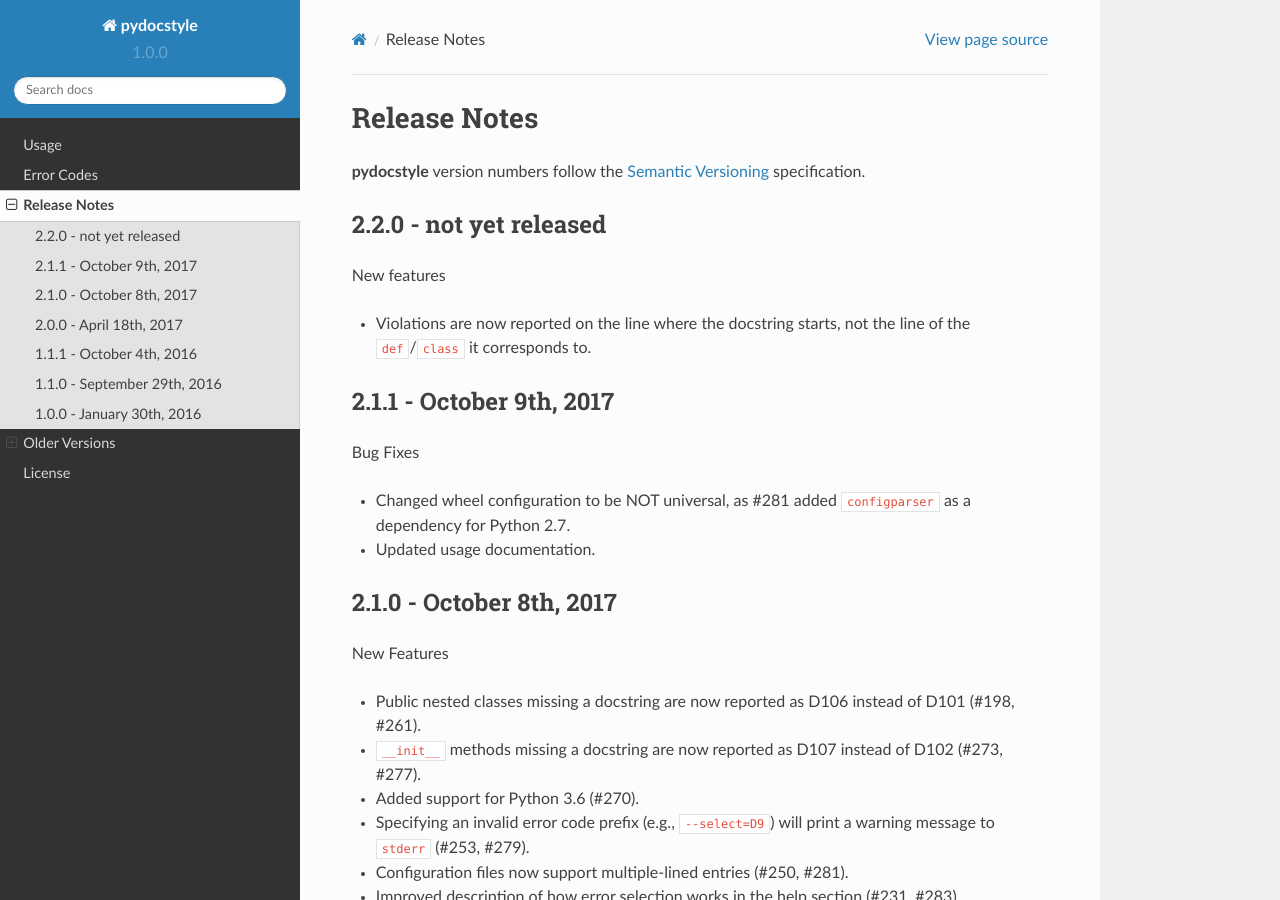
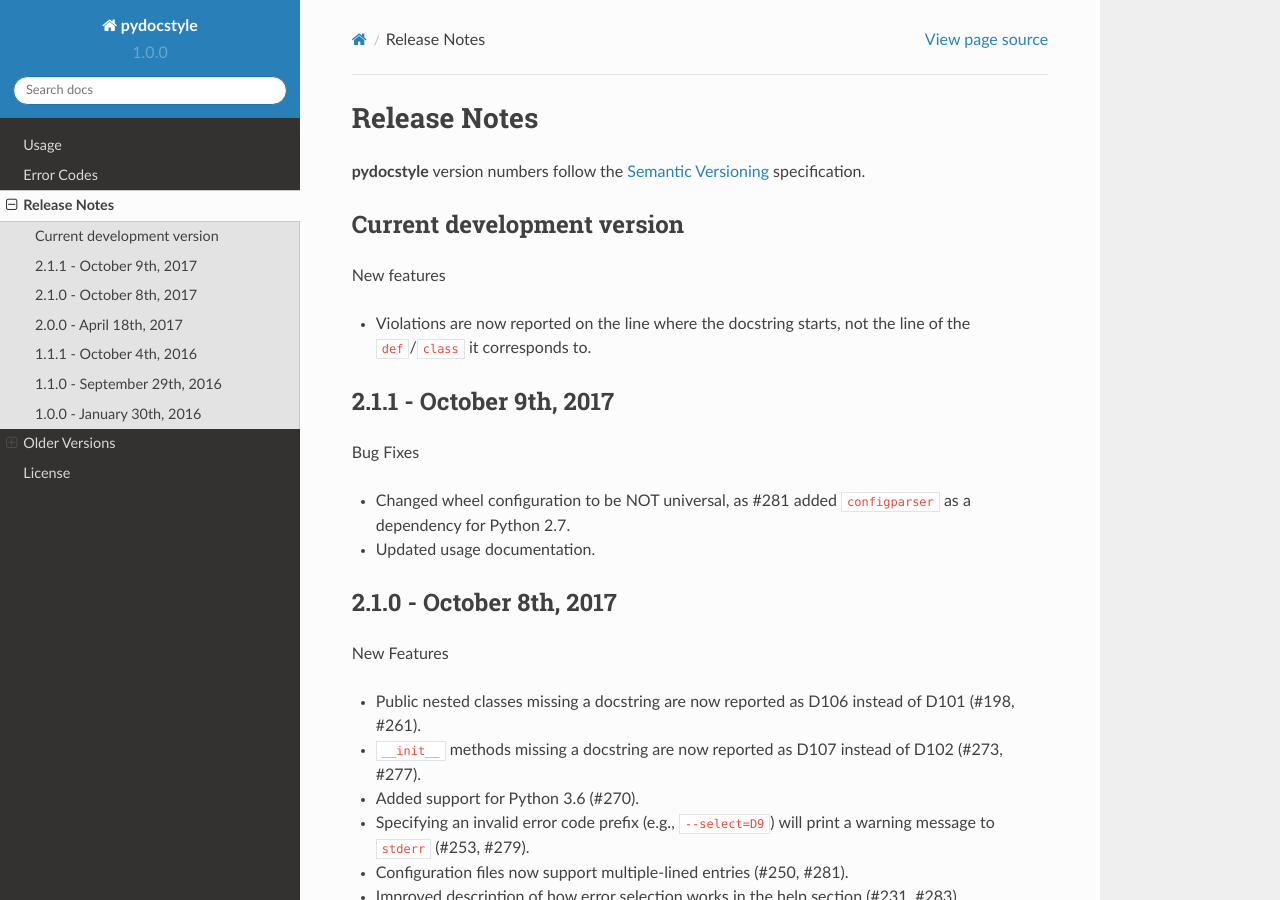
Before and after one commit to PyCQA/pydocstyle, a Sphinx documentation site: the page built from docs/release_notes.rst, in a window 1280 px wide and 900 px high. Built offline with Sphinx 7.4.7 and the Read the Docs theme 2.0.0, drawn with Linux system fonts in a browser that asks for light colours; the version number is read from the project's files by our own code.

Commit message:
Change title of development version in release notes

```diff
--- a/docs/release_notes.rst
+++ b/docs/release_notes.rst
@@ -4,8 +4,8 @@
 **pydocstyle** version numbers follow the
 `Semantic Versioning <http://semver.org/>`_ specification.
 
-2.2.0 - not yet released
-------------------------
+Current development version
+---------------------------
 
 New features
 
```
